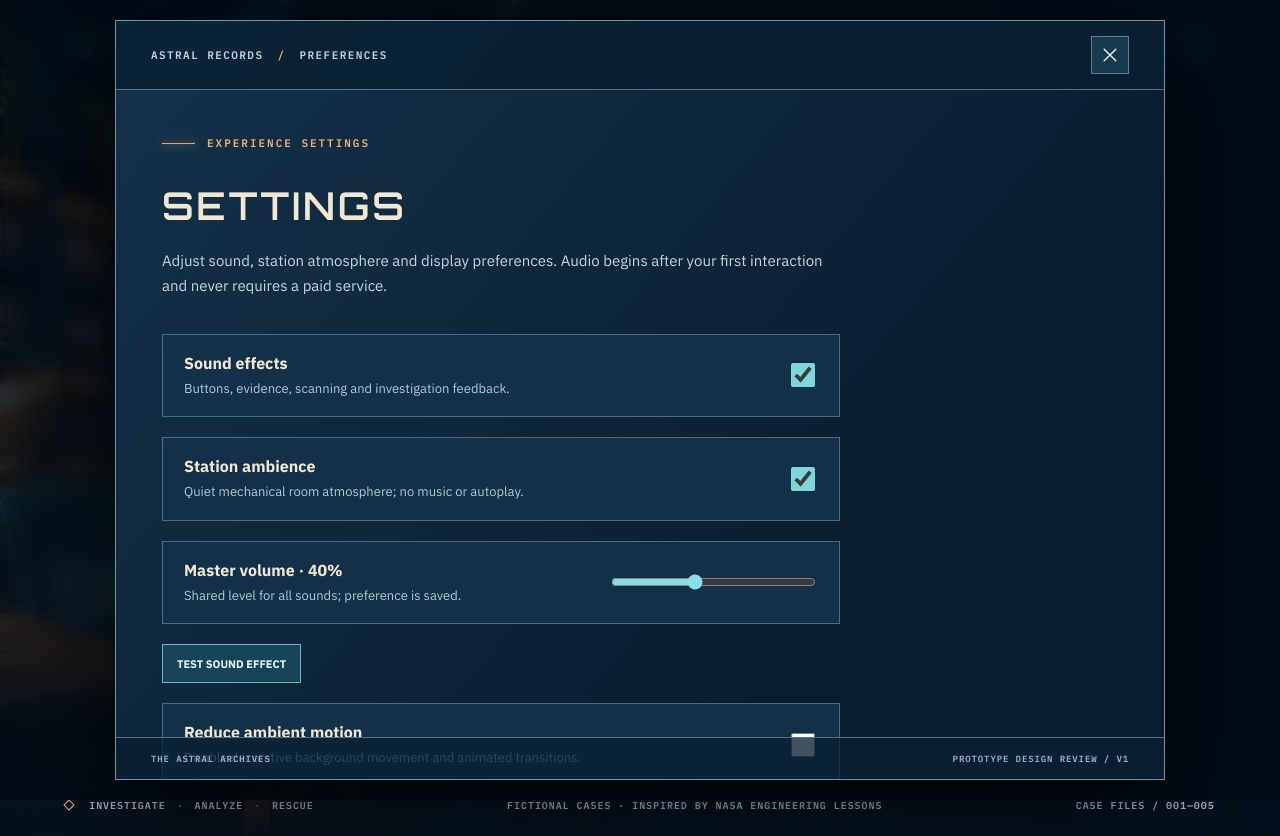
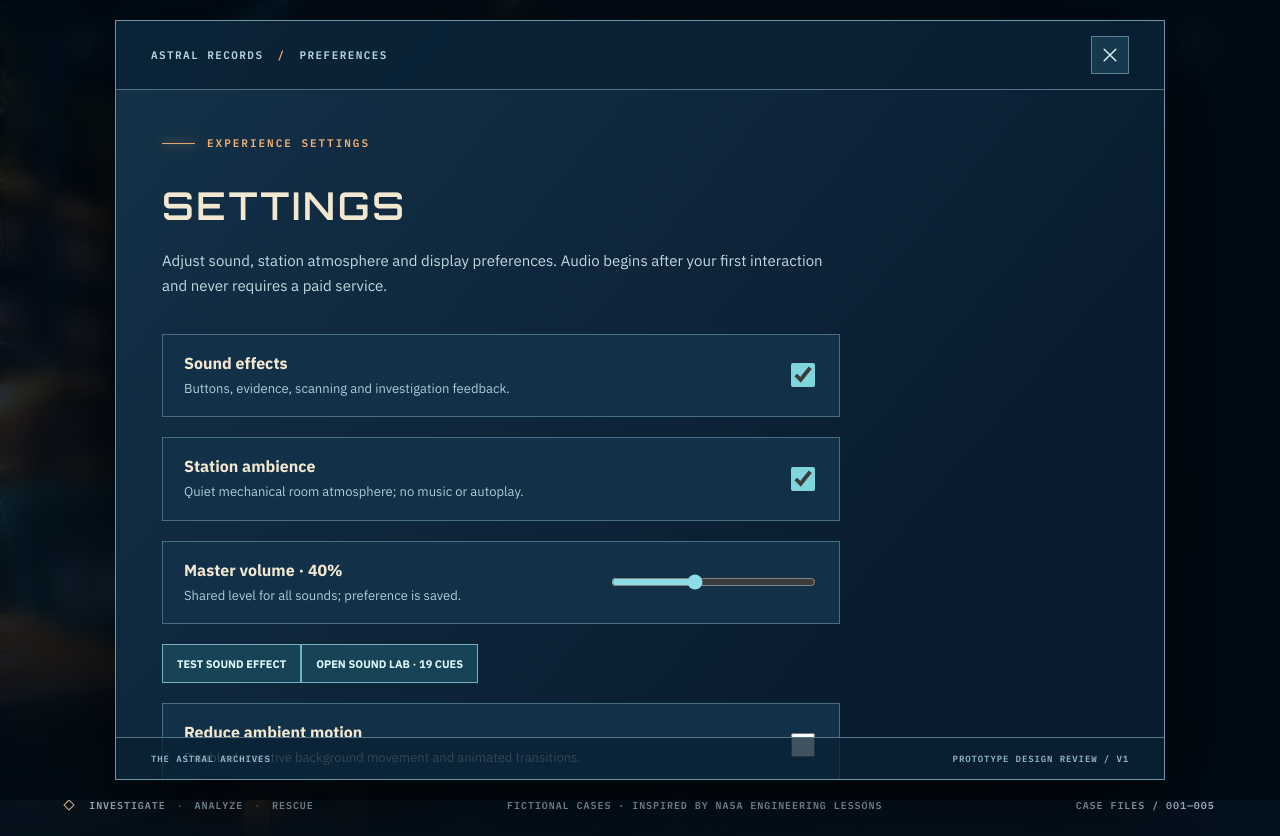
Before and after one commit to mahmoud-kun/the-astral-archives, a React (Vite) app: page / in a window 1280 px wide. Both pictures are taken after a click on the button "SETTINGS". Built offline with nearby package versions, Linux system fonts and the light colour scheme.

Commit message:
feat(settings): add direct low-bandwidth Sound Lab preview for all available effects

```diff
--- a/src/HomeScreen.tsx
+++ b/src/HomeScreen.tsx
@@ -166,7 +166,10 @@ export default function HomeScreen() {
           <label className="aa-home-setting-row"><span><strong>Sound effects</strong><small>Buttons, evidence, scanning and investigation feedback.</small></span><input type="checkbox" checked={audioSettings.effects} onChange={event=>changeAudio({effects:event.target.checked})}/></label>
           <label className="aa-home-setting-row"><span><strong>Station ambience</strong><small>Quiet mechanical room atmosphere; no music or autoplay.</small></span><input type="checkbox" checked={audioSettings.ambient} onChange={event=>changeAudio({ambient:event.target.checked})}/></label>
           <label className="aa-home-setting-row aa-home-audio-volume"><span><strong>Master volume · {audioSettings.volume}%</strong><small>Shared level for all sounds; preference is saved.</small></span><input type="range" min="0" max="100" step="5" value={audioSettings.volume} onChange={event=>changeAudio({volume:Number(event.target.value)})} aria-label="Master audio volume"/></label>
-          <button type="button" className="aa-home-preview-sound" data-sfx="none" onClick={()=>playGameSound('panelOpen')}>TEST SOUND EFFECT</button>
+          <div className="aa-home-audio-actions">
+            <button type="button" className="aa-home-preview-sound" data-sfx="none" onClick={()=>playGameSound('panelOpen')}>TEST SOUND EFFECT</button>
+            <button type="button" className="aa-home-preview-sound" data-sfx="doorOpen" onClick={()=>navigateGame('/?audio-lab=1')}>OPEN SOUND LAB · 19 CUES</button>
+          </div>
           <label className="aa-home-setting-row"><span><strong>Reduce ambient motion</strong><small>Disable decorative background movement and animated transitions.</small></span><input type="checkbox" checked={reduceMotion} onChange={event => setReduceMotion(event.target.checked)}/></label>
           <div className="aa-home-setting-row"><span><strong>Fullscreen display</strong><small>Use the available screen area when supported by your browser.</small></span><button onClick={toggleFullscreen}>{fullscreen ? 'EXIT FULLSCREEN' : 'ENTER FULLSCREEN'}</button></div>
         </div>}
```
